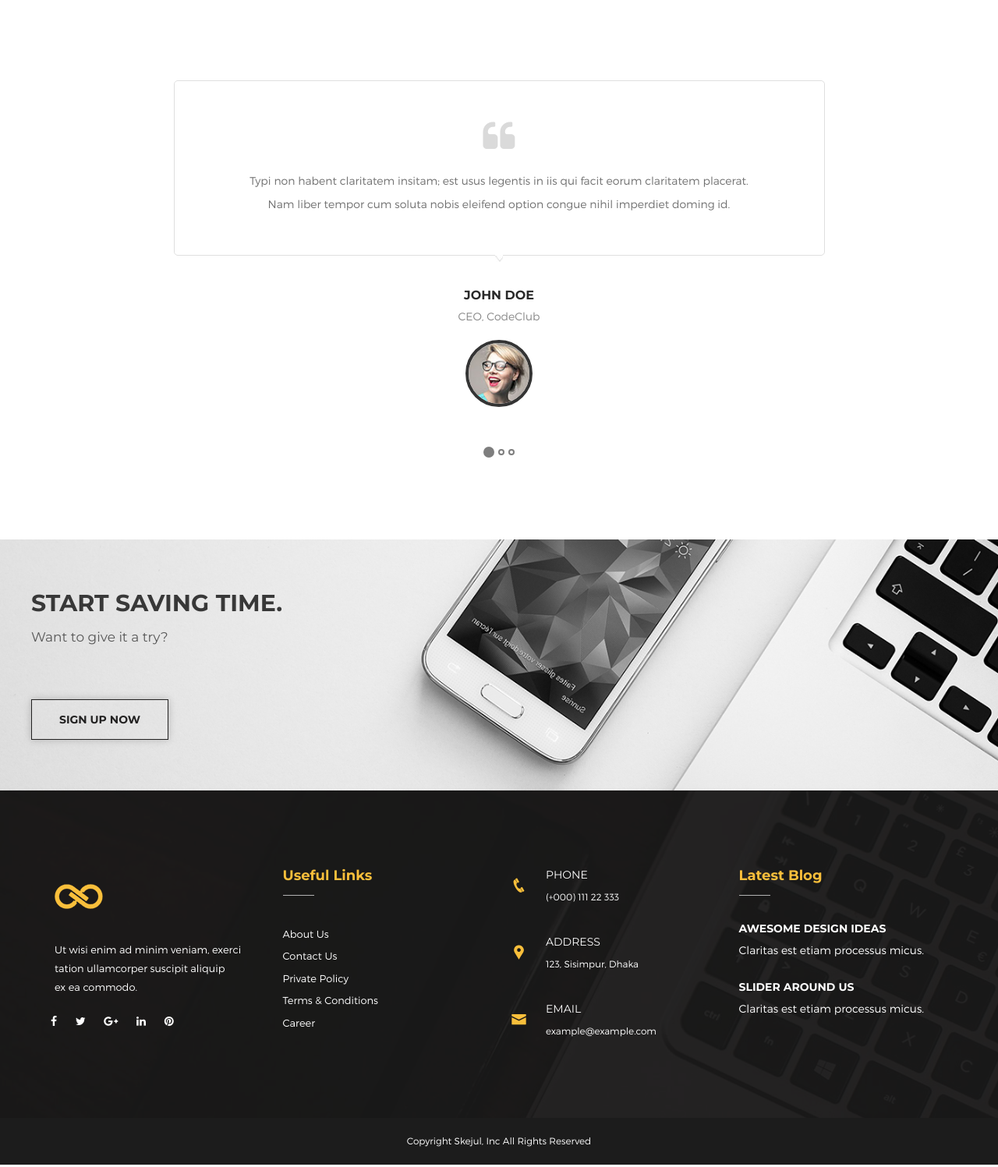
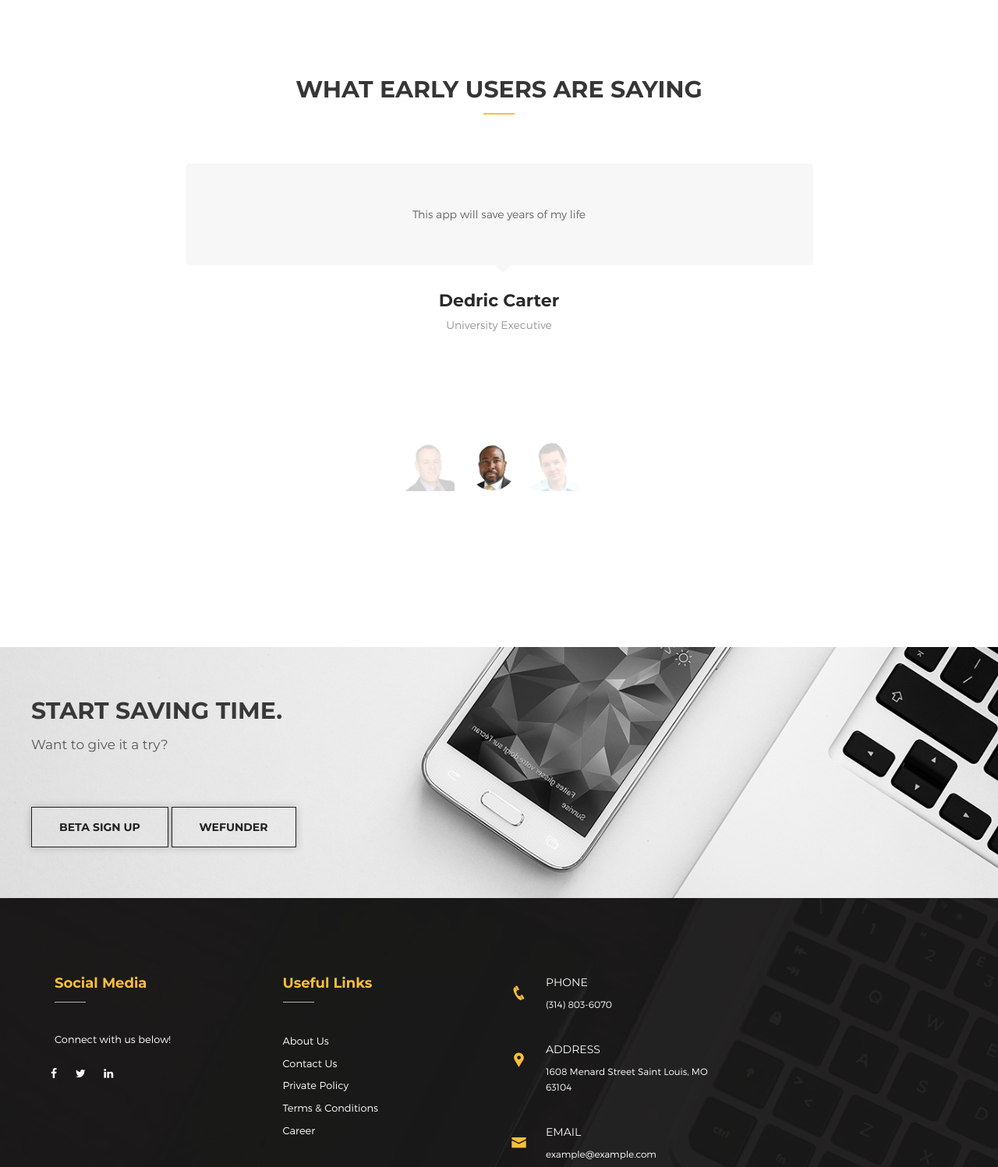
Before and after one commit to shloknatarajan/skejulsite, a plain HTML site: page index.html in a window 1280 px wide. Shown: the part 3139-4636 px from the top of the page at 78% size. Drawn offline with Linux system fonts and the light colour scheme; files whose address does not match are found by name.

Commit message:
testimonials

```diff
--- a/index.html
+++ b/index.html
@@ -406,63 +406,62 @@
    	</div>
    </div>
 
-   <!-- ======= 7.06 CorporateFour testimonial Area ====== -->
-
-    <div class="testimonialArea CorporateFour sectionPadding">
+   <!-- ======= 7.02 StartUpTwo testimonial Area ====== -->
+   <div class="testimonialArea StartUpTwo sectionPadding">
         <div class="container">
             <div class="row">
+                <div class="col-md-12">
+                    <div class="sectionTitle">
+                        <h1>What early users are saying</h1>
+                    </div>
+                </div>
+            </div>
+            <div class="row">
                 <div class="col-md-10 col-md-offset-1 tstCol">
-                    <div class="tstSlider owl-carousel">
+                    <div class="tstSlider">
                         <div class="singleTstSlide">
-                            <div class="tstTop">
-								<div class="tstIcon">
-									<i class="fa fa-quote-left"></i>
-								</div>
-								<div class="tstTxt">
-									<p>Typi non habent claritatem insitam; est usus legentis in iis qui facit eorum claritatem placerat. <br>Nam liber tempor cum soluta nobis eleifend option congue nihil imperdiet doming id.</p>
-								</div>
+                            <div class="tstTxt">
+                                <p>Skejul is probably the best if not the only solution that I have found to the on-going challenge of managing multiple schedules, multiple people's schedules all in one place...
+										the best way to organize these calendars without giving away personal information...
+										its the best way to simplify all these different schedules that I have found.</p>
                             </div>
-                            <span class="clientName">john doe</span>
-                            <span class="position">CEO, CodeClub</span>
-                            <div class="tstImg">
-                            	<img src="img/testimonial/tst6-Clients-1.jpg" alt="">
-                            </div>
+                            <span class="clientName">Douglas Shoemaker</span>
+                            <span class="position">Mortgage Broker</span>
                         </div>
                         <div class="singleTstSlide">
-							<div class="tstTop">
-								<div class="tstIcon">
-									<i class="fa fa-quote-left"></i>
-								</div>
-								<div class="tstTxt">
-									<p>Typi non habent claritatem insitam; est usus legentis in iis qui facit eorum claritatem placerat. <br>Nam liber tempor cum soluta nobis eleifend option congue nihil imperdiet doming id.</p>
-								</div>
-							</div>
-                            <span class="clientName">john doe</span>
-                            <span class="position">CEO, CrazyFox</span>
-                            <div class="tstImg">
-                            	<img src="img/testimonial/tst6-Clients-2.jpg" alt="">
+                            <div class="tstTxt">
+                                <p>This app will save years of my life</p>
                             </div>
+                            <span class="clientName">Dedric Carter</span>
+                            <span class="position">University Executive</span>
                         </div>
                         <div class="singleTstSlide">
-							<div class="tstTop">
-								<div class="tstIcon">
-									<i class="fa fa-quote-left"></i>
-								</div>
-								<div class="tstTxt">
-									<p>Typi non habent claritatem insitam; est usus legentis in iis qui facit eorum claritatem placerat. <br>Nam liber tempor cum soluta nobis eleifend option congue nihil imperdiet doming id.</p>
-								</div>
-							</div>
-                            <span class="clientName">john doe</span>
-                            <span class="position">Geaphic Designer</span>
-                            <div class="tstImg">
-                            	<img src="img/testimonial/tst6-Clients-3.jpg" alt="">
+                            <div class="tstTxt">
+                                <p>We are excited to add the Skejul API to the XLR8 platform. We connect people to who they should be talking to based on their interest and or needs, Skejul completes the cycle by helping them to find the best date time and place to meet.</p>
                             </div>
+                            <span class="clientName">Rick Duree</span>
+                            <span class="position">Serial Entrepreneur</span>
+                        </div>
+                    </div>
+
+                    <div class="tstDotSlider">
+                        <div class="singleTstDot">
+                            <img src="img/testimonial/Douglas-Shoemaker-300x300.png" alt="">
+                        </div>
+                        <div class="singleTstDot">
+                            <img src="img/testimonial/Dedrick_Carter-300x300.png" alt="">
+						</div>
+						<div class="singleTstDot">
+								<img src="img/testimonial/Rick_Duree-300x300.png" alt="">
+						</div>
                         </div>
                     </div>
                 </div>
             </div>
         </div>
     </div>
+
+    <!-- ======= 7.02 StartUpTwo testimonial Area ====== -->
 
     <!-- ======= 10.02 CTA Two Area ====== -->
 
@@ -473,7 +472,8 @@
                     <div class="cta">
                         <div class="h2">Start saving time.</div>
                         <span class="h4">Want to give it a try?</span>
-                        <a href="#" class="ctaBtn">Sign up now</a>
+						<a href="#" class="ctaBtn">Beta Sign Up</a>
+						<a href="#" class="ctaBtn">WeFunder</a>
                     </div>
                 </div>
             </div>
@@ -489,16 +489,14 @@
 					<div class="row">
 						<div class="col-md-3 col-sm-5">
 							<div class="footerInfo widget">
-								<a href="#" class="footerLogo"><img src="img/footer/footer-logo-1.png" alt=""></a>
+								<div class="h4">Social Media</div>
 								<div class="footerTxt">
-									<p>Ut wisi enim ad minim veniam, exerci <br>tation ullamcorper suscipit aliquip <br>ex ea commodo.</p>
+									<p>Connect with us below!</p>
 								</div>
 								<ul class="footerSocial">
 									<li><a href="#" class="fa fa-facebook"></a></li>
 									<li><a href="#" class="fa fa-twitter"></a></li>
-									<li><a href="#" class="fa fa-google-plus"></a></li>
 									<li><a href="#" class="fa fa-linkedin"></a></li>
-									<li><a href="#" class="fa fa-pinterest"></a></li>
 								</ul>
 							</div>
 						</div>
@@ -520,14 +518,14 @@
 						            <div class="icon"><i class="icofont icofont-phone"></i></div>
 						            <div class="contactRight">
 						                <p>Phone</p>
-						                <span>(+000) 111 22 333</span>
+						                <span>(314) 803-6070</span>
 						            </div>
 						        </div>
 						        <div class="address">
 						            <div class="icon"><i class="icofont icofont-social-google-map"></i></div>
 						            <div class="contactRight">
 						                <p>Address</p>
-						                <span>123, Sisimpur, Dhaka</span>
+						                <span>1608 Menard Street Saint Louis, MO 63104 </span>
 						            </div>
 						        </div>
 						        <div class="email">
@@ -538,19 +536,6 @@
 						            </div>
 						        </div>
 						    </div>
-						</div>
-						<div class="col-md-3 col-sm-12">
-							<div class="footerInfo widget">
-								<div class="h4">Latest Blog</div>
-								<div class="ft_blog">
-									<h4><a href="#">awesome design ideas</a></h4>
-									<p>Claritas est etiam processus micus.</p>
-								</div>
-								<div class="ft_blog">
-									<h4><a href="#">slider around us</a></h4>
-									<p>Claritas est etiam processus micus.</p>
-								</div>
-							</div>
 						</div>
 					</div>
 				</div>
```
Also changed, not shown: img/testimonial/Dedrick_Carter-300x300.png (added), img/testimonial/Douglas-Shoemaker-300x300.png (added), img/testimonial/Rick_Duree-300x300.png (added).
